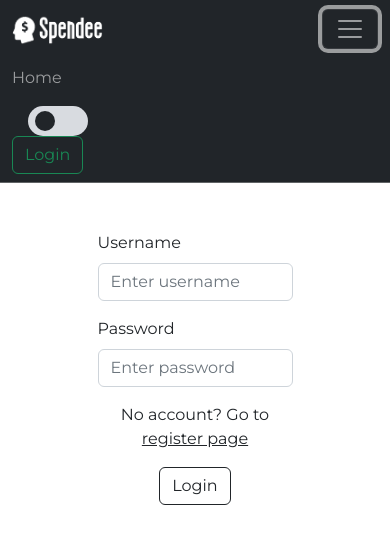
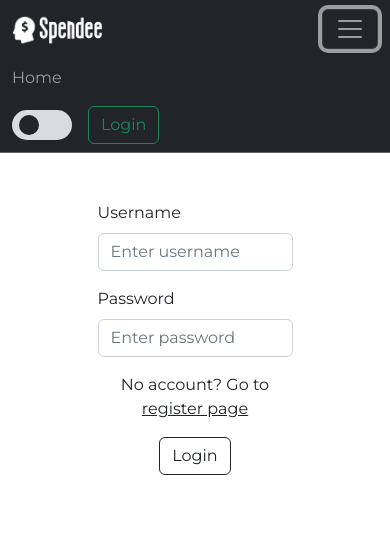
Before and after one commit to Kewinsky/expense-tracker, a React (Create React App) app in the folder frontend/: page /login in a window 390 px wide. Both pictures are taken after a click on the button 350 px from the left and 28 px from the top of the page. Shown: the top 544 px of the page. Built offline with nearby package versions, Linux system fonts and the light colour scheme.

Commit message:
toggle button responsivness

```diff
--- a/frontend/src/components/darkModeComponent/darkModeComponent.scss
+++ b/frontend/src/components/darkModeComponent/darkModeComponent.scss
@@ -4,7 +4,7 @@
   position: relative;
   width: 60px;
   height: 30px;
-  margin: 0 1rem;
+  margin-right: 1rem;
 }
 
 .myLabel {
--- a/frontend/src/components/navbarComponent/NavbarComponent.js
+++ b/frontend/src/components/navbarComponent/NavbarComponent.js
@@ -57,6 +57,7 @@ const NavbarComponent = () => {
               </Nav.Link>
             )}
           </Nav>
+          <div className="d-flex align-items-center">
             <DarkModeComponent />
             {currentUser ? (
               <Button
@@ -71,6 +72,7 @@ const NavbarComponent = () => {
                 Login
               </Button>
             )}
+          </div>
         </Navbar.Collapse>
       </Container>
     </Navbar>
```
Lines whose indentation alone changed are shown as unchanged.
